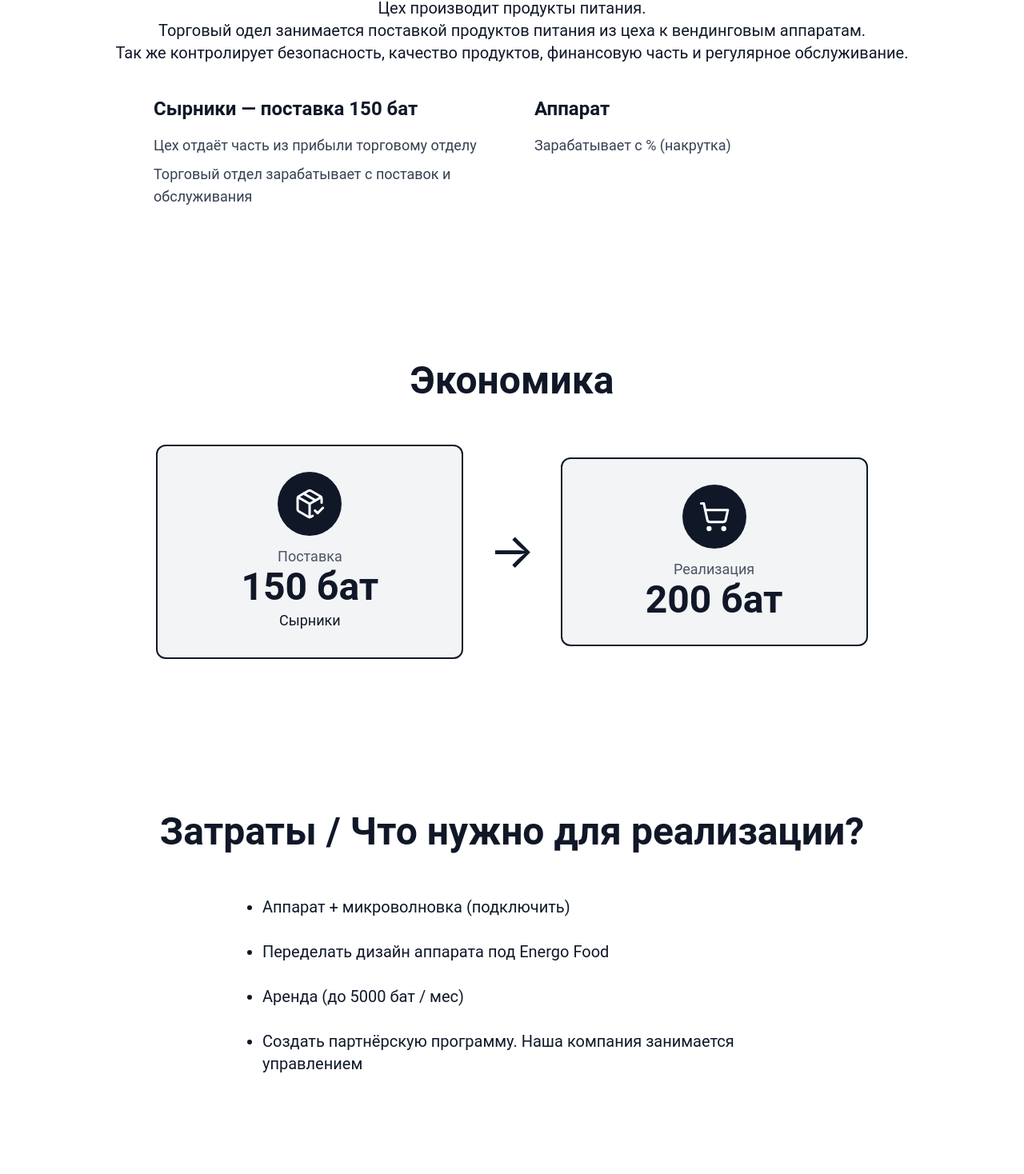
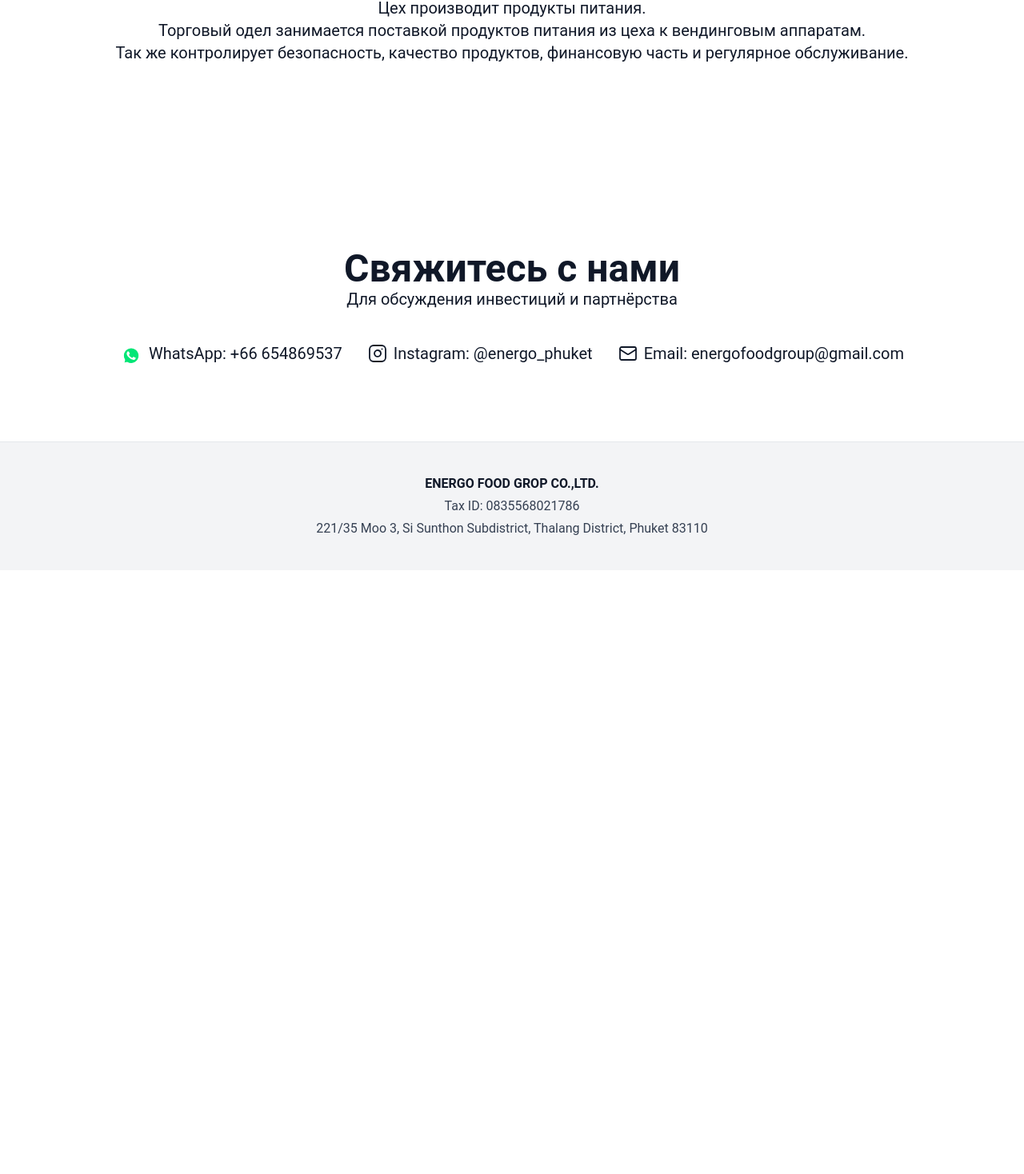
Before and after one commit to webdiller/vending, a React (Vite) app: page / in a window 1280 px wide. Shown: the part 1082-2550 px from the top of the page at 80% size. After the commit the page ends 1795 px from the top, so only its background shows below. Built offline with nearby package versions, Linux system fonts and the light colour scheme.

Commit message:
upd: remove content

```diff
--- a/src/components/Presentation.tsx
+++ b/src/components/Presentation.tsx
@@ -46,7 +46,7 @@ export default function Presentation() {
           className="min-h-[80vh] flex flex-col items-center justify-center text-center px-4 py-16 md:py-24"
         >
           <h2 className="text-2xl sm:text-3xl md:text-4xl lg:text-5xl font-bold text-gray-900">
-            <img width={1280} height={392} src="./logo.jpeg" alt="Energo food group"/>
+            <img width={1280} height={392} src="./vending/logo.jpeg" alt="Energo food group"/>
           </h2>
           <p className="text-base sm:text-lg md:text-xl text-center max-w-2xl mt-2">
             Выгодное коммерческое предложение для партнеров. Проект по установке вендинговых аппаратов.
@@ -92,61 +92,6 @@ export default function Presentation() {
             <p>Торговый одел занимается поставкой продуктов питания из цеха к вендинговым аппаратам. </p>
             <p>Так же контролирует безопасность, качество продуктов, финансовую часть и регулярное обслуживание.</p>
           </div>
-          <div className="grid grid-cols-1 md:grid-cols-2 gap-8 md:gap-14 text-left max-w-4xl mx-auto">
-            <div>
-              <h3 className="text-lg sm:text-xl md:text-2xl font-bold mb-4 text-gray-900">Сырники — поставка 150 бат</h3>
-              <ul className="text-sm sm:text-base md:text-lg space-y-2 text-gray-700">
-                <li>Цех отдаёт часть из прибыли торговому отделу</li>
-                <li>Торговый отдел зарабатывает с поставок и обслуживания</li>
-              </ul>
-            </div>
-            <div>
-              <h3 className="text-lg sm:text-xl md:text-2xl font-bold mb-4 text-gray-900">Аппарат</h3>
-              <ul className="text-sm sm:text-base md:text-lg space-y-2 text-gray-700">
-                <li>Зарабатывает с % (накрутка)</li>
-              </ul>
-            </div>
-          </div>
-        </section>
-
-        {/* 3 Экономика */}
-        <section id="economics" className="px-4 py-16 md:py-24 text-center">
-          <h2 className="text-2xl sm:text-3xl md:text-4xl lg:text-5xl font-bold text-gray-900">
-            Экономика
-          </h2>
-          <div className="flex flex-col md:flex-row items-center justify-center gap-4 md:gap-8 mt-8 md:mt-14">
-            <div className="border-2 border-gray-900 rounded-xl p-6 md:p-8 bg-gray-100 text-center max-w-sm w-full">
-              <div className="flex items-center justify-center w-14 h-14 sm:w-16 sm:h-16 md:w-20 md:h-20 rounded-full bg-gray-900 text-white mx-auto mb-3">
-                <PackageCheck size={36} strokeWidth={1.8} className="w-9 h-9 sm:w-10 sm:h-10 shrink-0" />
-              </div>
-              <p className="text-sm sm:text-base md:text-lg text-gray-600">Поставка</p>
-              <p className="text-3xl sm:text-4xl md:text-5xl font-bold text-gray-900">150 бат</p>
-              <p className="text-sm sm:text-base md:text-lg mt-1">Сырники</p>
-            </div>
-            <span className="text-gray-900 text-3xl sm:text-4xl md:text-5xl lg:text-6xl rotate-90 xl:rotate-0 shrink-0">
-              →
-            </span>
-            <div className="border-2 border-gray-900 rounded-xl p-6 md:p-8 bg-gray-100 text-center max-w-sm w-full">
-              <div className="flex items-center justify-center w-14 h-14 sm:w-16 sm:h-16 md:w-20 md:h-20 rounded-full bg-gray-900 text-white mx-auto mb-3">
-                <ShoppingCart size={36} strokeWidth={1.8} className="w-9 h-9 sm:w-10 sm:h-10 shrink-0" />
-              </div>
-              <p className="text-sm sm:text-base md:text-lg text-gray-600">Реализация</p>
-              <p className="text-3xl sm:text-4xl md:text-5xl font-bold text-gray-900">200 бат</p>
-            </div>
-          </div>
-        </section>
-
-        {/* 4 Затраты */}
-        <section id="costs" className="px-4 py-16 md:py-24 text-center">
-          <h2 className="text-2xl sm:text-3xl md:text-4xl lg:text-5xl font-bold text-gray-900">
-            Затраты / Что нужно для реализации?
-          </h2>
-          <ul className="text-left mt-8 md:mt-14 space-y-5 md:space-y-7 text-base sm:text-lg md:text-xl max-w-2xl mx-auto list-disc pl-6">
-            <li>Аппарат + микроволновка (подключить)</li>
-            <li>Переделать дизайн аппарата под Energo Food</li>
-            <li>Аренда (до 5000 бат / мес)</li>
-            <li>Создать партнёрскую программу. Наша компания занимается управлением</li>
-          </ul>
         </section>
 
         {/* 5 Контакты */}
```
